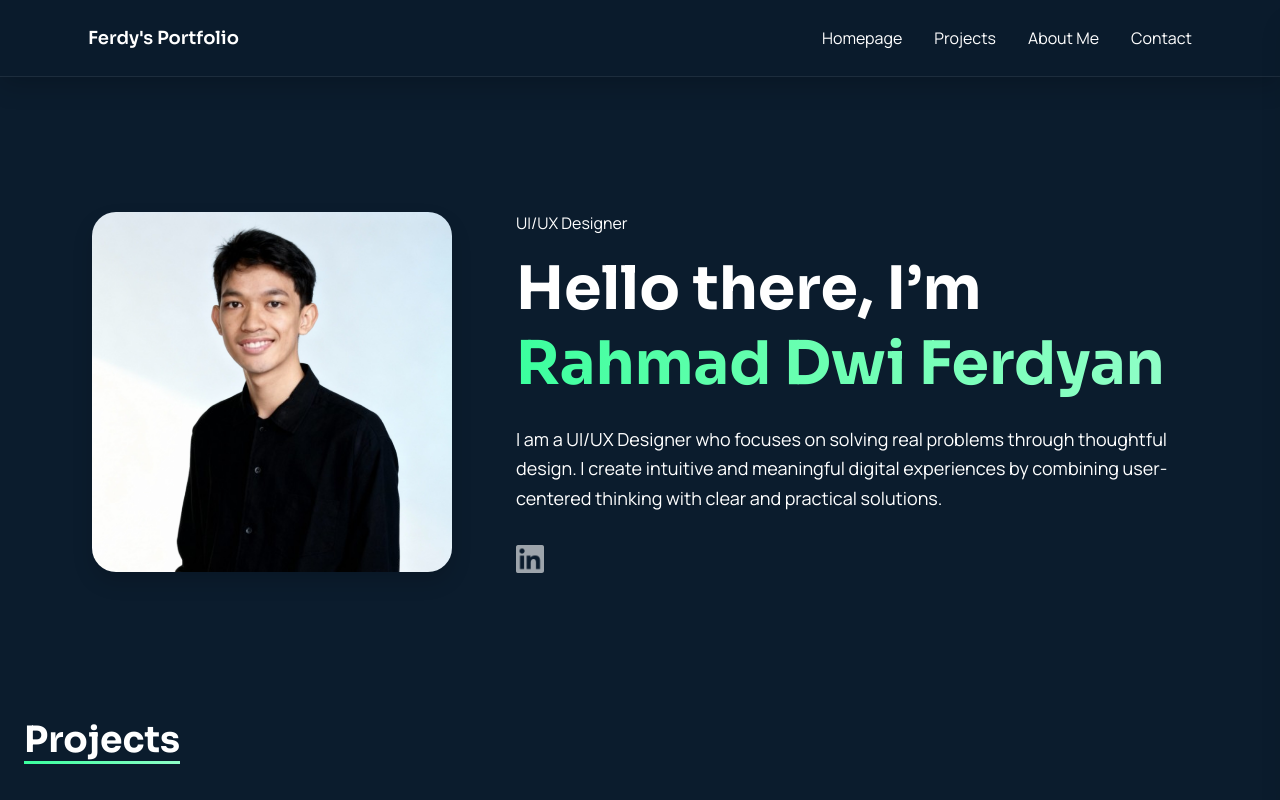
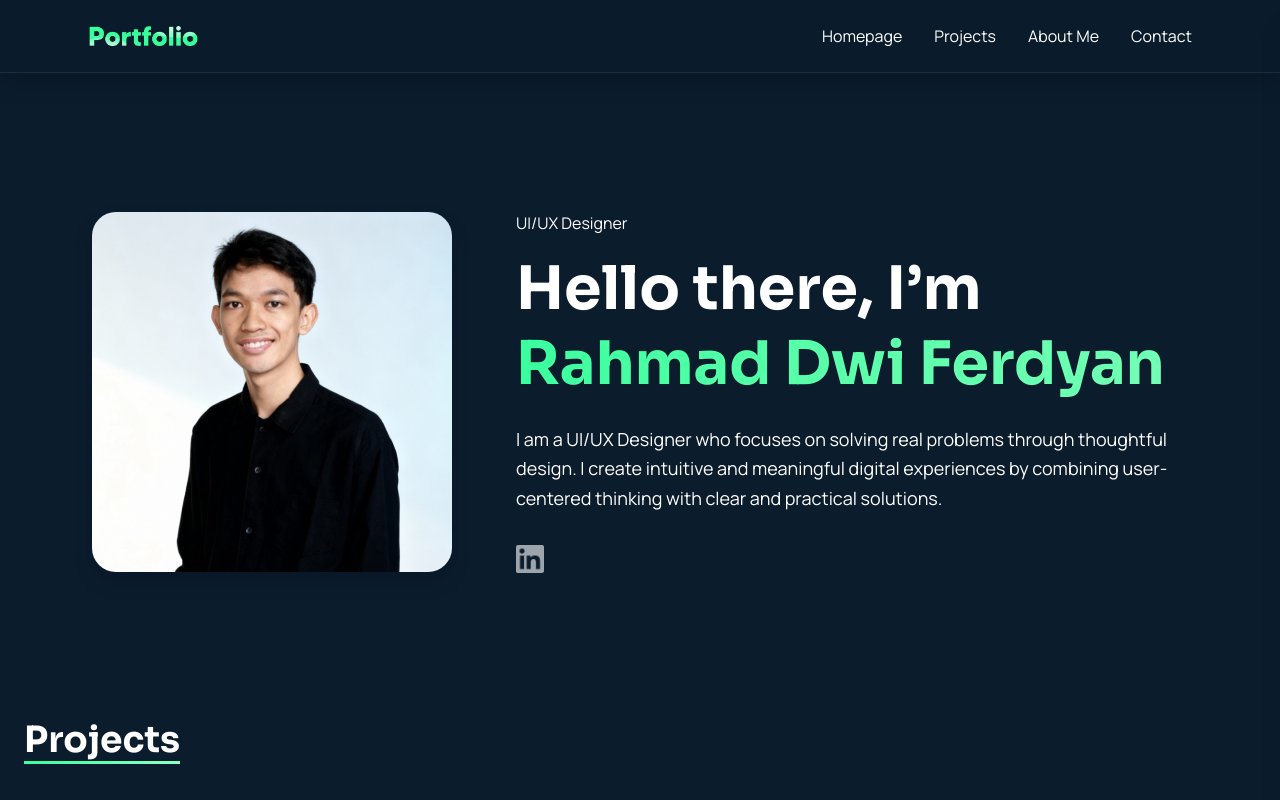
Before and after one commit to RahmadDwiFerdyan/my-portfolio, a React (Vite) app: page / in a window 1280 px wide. Shown: the top 800 px of the page. Built offline with nearby package versions, Linux system fonts and the light colour scheme.

Commit message:
refine v.2

```diff
--- a/index.html
+++ b/index.html
@@ -3,7 +3,8 @@
   <head>
     <meta charset="UTF-8" />
     <meta name="viewport" content="width=device-width, initial-scale=1.0" />
-    <title>Portfolio | Ferdy</title>
+    <title>Ferdy's Portfolio</title>
+    <link rel="icon" href="/images/thumbnail.png"/>
 
     <!-- Fonts -->
     <link
--- a/src/components/Hero.jsx
+++ b/src/components/Hero.jsx
@@ -40,9 +40,13 @@ export default function Hero() {
           <p className="text-md text-white mb-4">UI/UX Designer</p>
           <h1 className="text-3xl md:text-6xl text-white font-sora font-bold leading-tight">
             Hello there, I’m{" "}
-            <span className="bg-linear-to-r from-primary to-secondary text-transparent bg-clip-text
-                              hover:from-yellow-400 hover:to-orange-300 transition-colors duration-400">
-              Rahmad Dwi Ferdyan
+            <span className="hero-name-swap group relative inline-grid align-baseline whitespace-nowrap">
+              <span className="hero-name-main col-start-1 row-start-1 bg-linear-to-r from-primary to-secondary text-transparent bg-clip-text">
+                Rahmad Dwi Ferdyan
+              </span>
+              <span className="hero-name-alt col-start-1 row-start-1 bg-linear-to-r from-yellow-400 to-orange-300 text-transparent bg-clip-text">
+                ... just call me, Ferdy!
+              </span>
             </span>
 
           </h1>
--- a/src/components/Navbar.jsx
+++ b/src/components/Navbar.jsx
@@ -26,9 +26,13 @@ export default function Navbar() {
       {/* NAVBAR */}
       <nav className="fixed top-0 w-full z-50 border-b border-white/8 bg-[#0B1C2D]/95 backdrop-blur-md shadow-[0_8px_24px_rgba(0,0,0,0.18)]">
         <div className="max-w-6xl mx-auto flex items-center justify-between py-6 px-6">
-          <h1 className="font-sora text-lg font-semibold hover:transition-all duration-200 hover:-translate-y-[0.5px] hover:scale-[1.1]">
-            Ferdy's Portfolio
-          </h1>
+          <div className="relative inline-flex items-center group">
+            <img
+              src="/images/portfolio.png"
+              alt="Ferdy's Portfolio"
+              className="relative z-10 md:h-5 h-4 w-auto transition-all duration-200 hover:flip"
+            />
+          </div>
 
           {/* Desktop Menu */}
           <ul className="hidden md:flex gap-8 font-manrope">
--- a/src/index.css
+++ b/src/index.css
@@ -259,3 +259,50 @@
 .animate-subtle-bounce {
   animation: subtle-bounce 2s ease-in-out infinite;
 }
+
+.hero-name-main,
+.hero-name-alt {
+  display: inline-block;
+  position: relative;
+  will-change: transform, opacity, background-position;
+  transition:
+    opacity 280ms cubic-bezier(0.22, 1, 0.36, 1),
+    transform 280ms cubic-bezier(0.22, 1, 0.36, 1);
+}
+
+.hero-name-main {
+  background-size: 180% 180%;
+  transition-delay: 0ms;
+}
+
+.hero-name-alt {
+  opacity: 0;
+  transform: translateY(10px) scale(0.99);
+  background-size: 220% 220%;
+}
+
+.hero-name-swap:hover .hero-name-main {
+  opacity: 0;
+  transform: translateY(-10px) scale(0.98);
+}
+
+.hero-name-swap:hover .hero-name-alt {
+  opacity: 1;
+  transform: translateY(0) scale(1);
+  animation: heroShimmer 1.8s linear infinite;
+}
+
+@keyframes heroShimmer {
+  0% {
+    background-position: 0% 50%;
+    filter: drop-shadow(0 0 0 rgba(58, 255, 158, 0));
+  }
+  50% {
+    background-position: 100% 50%;
+    filter: drop-shadow(0 0 12px rgba(58, 255, 158, 0.22));
+  }
+  100% {
+    background-position: 0% 50%;
+    filter: drop-shadow(0 0 0 rgba(58, 255, 158, 0));
+  }
+}
```
Also changed, not shown: public/images/portfolio.png (added), public/images/thumbnail.png (added).
